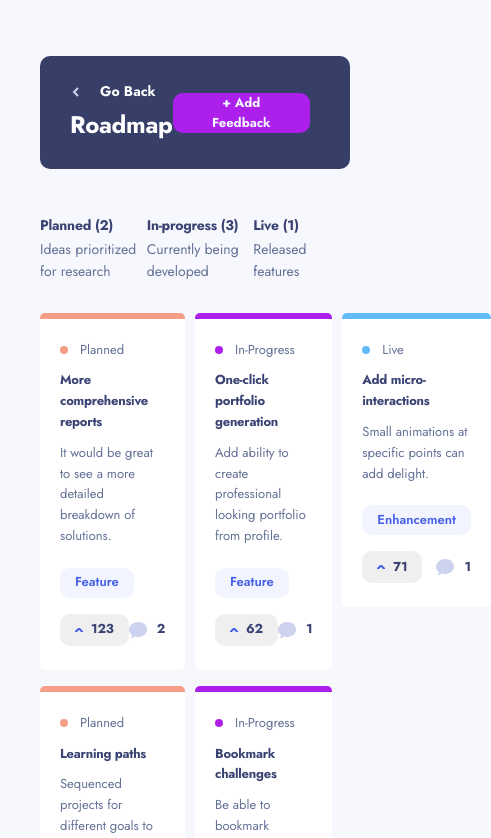
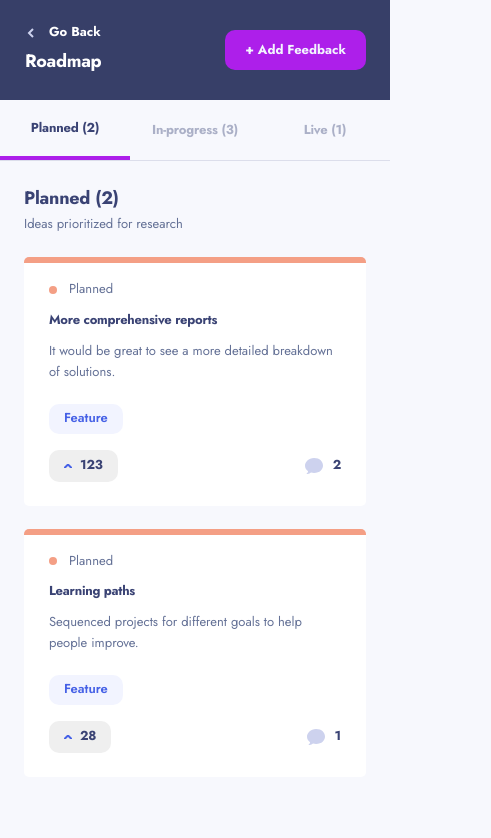
Before and after one commit to jownsu/product-feedback-app, a React (Vite) app: page /roadmap in a window 390 px wide. Shown: the top 838 px of the page, 491 px wide, since content can reach past the window. Built offline with nearby package versions, Linux system fonts and the light colour scheme.

Commit message:
Mobile view of roadmap paeg

```diff
--- a/package.json
+++ b/package.json
@@ -17,6 +17,7 @@
     "react-dom": "^18.2.0",
     "react-hook-form": "^7.47.0",
     "react-redux": "^8.1.3",
+    "react-responsive": "^9.0.2",
     "react-router-dom": "^6.18.0",
     "sass": "^1.69.5",
     "uuid": "^9.0.1"
--- a/src/assets/constants/constants.js
+++ b/src/assets/constants/constants.js
@@ -38,3 +38,7 @@ export const STATUS = {
     3: "In-Progress",
     4: "Live"
 };
+
+export const BP = {
+    phone: "740px"
+}
--- a/src/views/home/components/sidebar/side_bar.component.scss
+++ b/src/views/home/components/sidebar/side_bar.component.scss
@@ -51,11 +51,16 @@ aside#sidebar{
         }
 
         &__menu{
+            display: none;
             background: url("/images/shared/mobile/icon-hamburger.svg") no-repeat center;
             height: 2rem;
             width: 2rem;
             border: none;
             outline: none;
+
+            @media only screen and (max-width: $bp_phone){
+                display: block;
+            }
         }
 
         &__title{
--- a/src/views/roadmap/components/request_card/request_card.component.scss
+++ b/src/views/roadmap/components/request_card/request_card.component.scss
@@ -8,6 +8,10 @@
 
     @media only screen and (max-width: $bp_tablet){
         padding: 2.1rem 2rem 2.4rem 2rem;
+    }
+
+    @media only screen and (max-width: $bp_phone){
+        padding: 1.6rem 2.5rem 2.4rem 2.5rem;
     }
 
     &--Planned{
--- a/src/views/roadmap/roadmap.jsx
+++ b/src/views/roadmap/roadmap.jsx
@@ -1,18 +1,19 @@
 /* React */
-import React from "react";
+import React, { useState } from "react";
 
 /* Component */
 import RequestCard from "./components/request_card/request_card.component";
 
 /* Plugins */
 import { Link, useNavigate } from "react-router-dom";
+import { useMediaQuery } from "react-responsive";
 
 /* Reducer */
 import { useDispatch, useSelector } from "react-redux";
 import { toggleVote } from "../../redux/feedback_slice";
 
 /* Constants */
-import { STATUS } from "../../assets/constants/constants";
+import { STATUS, BP } from "../../assets/constants/constants";
 
 /* Styles */
 import "./roadmap.scss";
@@ -21,6 +22,9 @@ const Roadmap = () => {
 
     const navigate = useNavigate();
     const dispatch = useDispatch();
+    const is_mobile = useMediaQuery({query: `(max-width: ${BP.phone})`});
+
+    const [active_status, setActiveStatus] = useState("Planned");
     const { product_requests } = useSelector(state => state.feedback);
 
     const planned_requests = product_requests.filter(request => STATUS[request.status] === "Planned");
@@ -37,28 +41,47 @@ const Roadmap = () => {
                 <Link to="/create_feedback" className="btn btn--primary">+ Add Feedback</Link>
             </div>
 
-            <div className="status">
-                <div className="status__head">
+            {
+                is_mobile &&
+                    <div className="status_tab">
+                        <button
+                            className={active_status === "Planned" ? "active" : ""}
+                            type="button"
+                            onClick={() => setActiveStatus("Planned")}
+                        >
+                            Planned ({planned_requests.length})
+                        </button>
+                        <button
+                            className={active_status === "In-Progress" ? "active" : ""}
+                            type="button"
+                            onClick={() => setActiveStatus("In-Progress")}
+                        >
+                            In-progress ({in_progress_requests.length})
+                        </button>
+                        <button
+                            className={active_status === "Live" ? "active" : ""}
+                            type="button"
+                            onClick={() => setActiveStatus("Live")}
+                        >
+                            Live ({live_requests.length})
+                        </button>
+                    </div>
+            }
+
+            <div className="requests">
+                {
+                    (!is_mobile || (is_mobile && active_status === "Planned")) &&
+                        <div className="requests__block">
+                            <div className="requests__head">
                                 <h4>Planned ({planned_requests.length})</h4>
                                 <p>Ideas prioritized for research</p>
                             </div>
-                <div className="status__head">
-                    <h4>In-progress ({in_progress_requests.length})</h4>
-                    <p>Currently being developed</p>
-                </div>
-                <div className="status__head">
-                    <h4>Live ({live_requests.length})</h4>
-                    <p>Released features</p>
-                </div>
-            </div>
-
-            <div className="requests">
-                <div className="requests__block">
                             {
                                 !!planned_requests.length &&
                                     planned_requests.map(request => {
                                         return (
                                             <RequestCard
+                                                key={request.id}
                                                 request={request}
                                                 onUpVoteClick={(id) => dispatch(toggleVote({id}))}
                                             />
@@ -66,7 +89,14 @@ const Roadmap = () => {
                                     })
                             }
                         </div>
+                }
+                {
+                    (!is_mobile || (is_mobile && active_status === "In-Progress")) &&
                         <div className="requests__block">
+                            <div className="requests__head">
+                                <h4>In-progress ({in_progress_requests.length})</h4>
+                                <p>Currently being developed</p>
+                            </div>
                             {
                                 !!in_progress_requests.length &&
                                     in_progress_requests.map(request => {
@@ -79,7 +109,14 @@ const Roadmap = () => {
                                     })
                             }
                         </div>
+                }
+                {
+                    (!is_mobile || (is_mobile && active_status === "Live")) &&
                         <div className="requests__block">
+                            <div className="requests__head">
+                                <h4>Live ({live_requests.length})</h4>
+                                <p>Released features</p>
+                            </div>
                             {
                                 !!live_requests.length &&
                                     live_requests.map(request => {
@@ -92,6 +129,7 @@ const Roadmap = () => {
                                     })
                             }
                         </div>
+                }
             </div>
         </div>
     )
--- a/src/views/roadmap/roadmap.scss
+++ b/src/views/roadmap/roadmap.scss
@@ -10,6 +10,11 @@
         width: calc(100% - 8rem);
     }
 
+    @media only screen and (max-width: $bp_phone){
+        width: 100%;
+        margin-top: 0;
+    }
+
     .header{
         display: flex;
         justify-content: space-between;
@@ -18,6 +23,12 @@
         padding: 0 4rem 0 3rem;
         height: 11.3rem;
         border-radius: 1rem;
+
+        @media only screen and (max-width: $bp_phone){
+            border-radius: 0;
+            padding: 0 2.4rem 0 2.5rem;
+            height: 10rem;
+        }
 
         &__left{
             button{
@@ -33,6 +44,11 @@
                 gap: 2rem;
                 margin-bottom: .8rem;
 
+                @media only screen and (max-width: $bp_phone){
+                    font-size: 1.3rem;
+                    gap: 1.4rem;
+                }
+
                 .left_icon{
                     background: url("/images/shared/icon-arrow-left-white.svg") no-repeat center;
                     display: block;
@@ -45,6 +61,10 @@
                 font-size: 2.4rem;
                 font-weight: 700;
                 letter-spacing: -0.333px;
+
+                @media only screen and (max-width: $bp_phone){
+                    font-size: 1.8rem;
+                }
             }
         }
     }
@@ -55,8 +75,61 @@
         justify-content: space-between;
         gap: 1rem;
 
+
+    }
+
+    .status_tab{
+        display: flex;
+        border-bottom: 1px solid #DCDEEB;
+
+
+        > button{
+            flex: 1;
+            background: none;
+            outline: none;
+            border: none;
+            height: 6rem;
+            font-size: 1.3rem;
+            font-weight: 700;
+            letter-spacing: -0.181px;
+            color: #ABB0C7;
+
+            &.active{
+                color: $color_grey_dark_1;
+                border-bottom: 4px solid $color_primary;
+            }
+        }
+    }
+
+    .requests{
+        display: flex;
+        justify-content: space-between;
+        margin-top: 3rem;
+        gap: 1rem;
+
+        @media only screen and (max-width: $bp_phone){
+            justify-content: center;
+            padding: 0 2.4rem;
+            margin-top: 2.7rem;
+        }
+
+        &__block{
+            flex: 1;
+            max-width: 35rem;
+            display: flex;
+            flex-direction: column;
+            gap: 2.4rem;
+
+            @media only screen and (max-width: $bp_tablet){
+                gap: 1.6rem;
+            }
+
+            @media only screen and (max-width: $bp_phone){
+                gap: 2.3rem;
+            }
+        }
+
         &__head{
-            flex: 1;
             max-width: 35rem;
 
             h4{
@@ -69,6 +142,10 @@
                 @media only screen and (max-width: $bp_tablet){
                     font-size: 1.4rem;
                 }
+
+                @media only screen and (max-width: $bp_phone){
+                    font-size: 1.8rem;
+                }
             }
 
             p{
@@ -79,25 +156,10 @@
                 @media only screen and (max-width: $bp_tablet){
                     font-size: 1.4rem;
                 }
-            }
-        }
-    }
 
-    .requests{
-        display: flex;
-        justify-content: space-between;
-        margin-top: 3rem;
-        gap: 1rem;
-
-        &__block{
-            flex: 1;
-            max-width: 35rem;
-            display: flex;
-            flex-direction: column;
-            gap: 2.4rem;
-
-            @media only screen and (max-width: $bp_tablet){
-                gap: 1.6rem;
+                @media only screen and (max-width: $bp_phone){
+                    font-size: 1.3rem;
+                }
             }
         }
     }
```
Also changed, not shown: 1 other file (tests, documents, lock files or other folders). Lines whose indentation alone changed are shown as unchanged.
